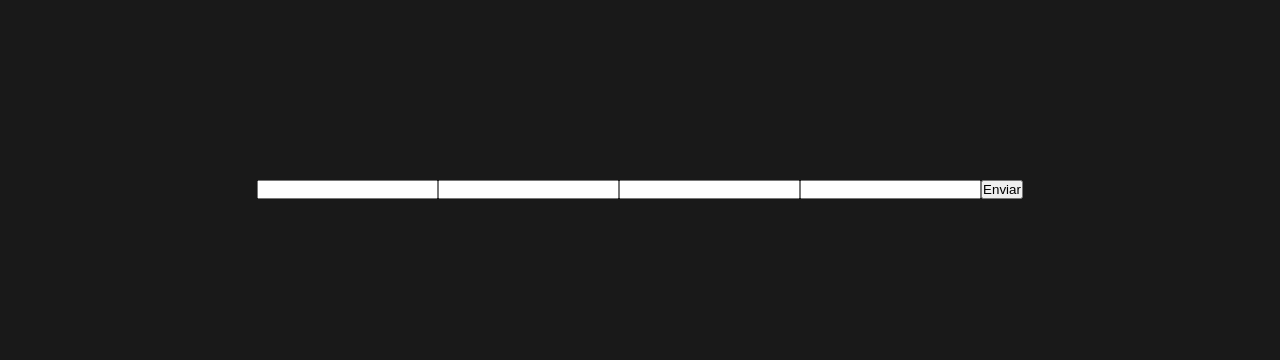
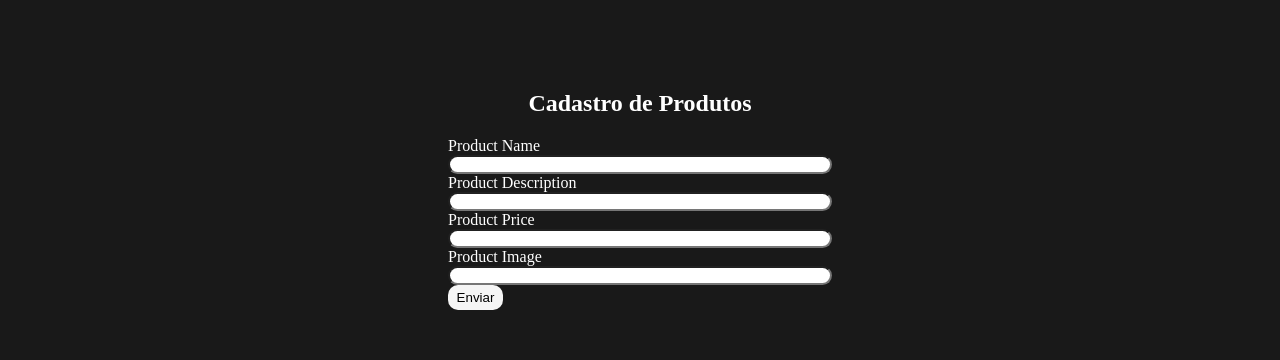
Before and after one commit to vanderleimiguel/eCommerce_reactTs, a React (Vite) app in the folder vite-project/: page /create in a window 1280 px wide. Shown: the part 210-570 px from the top of the page. Built offline with nearby package versions, Linux system fonts and the light colour scheme.

Commit message:
styles form

```diff
--- a/vite-project/src/pages/createProduct/createProduct.tsx
+++ b/vite-project/src/pages/createProduct/createProduct.tsx
@@ -1,7 +1,9 @@
 import { FormEvent, useState, useEffect } from 'react'
 import { useNavigate } from 'react-router-dom'
 import { productList } from '../../mocks/productList'
+import { Content } from '../../styles/global'
 import { Product } from '../../utils/types/product.type'
+import { ContentDiv } from './styles'
 
 export function CreateProduct() {
   const navigate = useNavigate()
@@ -22,14 +24,19 @@ export function CreateProduct() {
   }
 
   return (
-    <div>
+    <ContentDiv>
+      <h2>Cadastro de Produtos</h2>
       <form onSubmit={handleSubmit}>
+        <label>Product Name</label>
         <input type="text" name="productName"></input>
+        <label>Product Description</label>
         <input type="text" name="productDescription"></input>
+        <label>Product Price</label>
         <input type="number" name="productPrice"></input>
+        <label>Product Image</label>
         <input type="text" name="productImage"></input>
         <button type="submit">Enviar</button>
       </form>
-    </div>
+    </ContentDiv>
   )
 }
--- a/vite-project/src/pages/createProduct/styles.ts
+++ b/vite-project/src/pages/createProduct/styles.ts
@@ -0,0 +1,51 @@
+import styled from "styled-components";
+
+export const ContentDiv = styled.div`
+  display: flex;
+  height: 100%;
+  width: 100%;
+  flex-direction: column;
+  align-items: center;
+  justify-content: center;
+
+  h2 {
+    margin: 20px;
+  }
+
+  form {
+    display: flex;
+    flex-direction: column;
+    width: 30%;
+  }
+
+  input {
+    border-radius: 10px;
+    color: black;
+    padding-left: 5px;
+    width: 100%;
+  }
+
+  section {
+    display: flex;
+    width: 100%;
+    align-items: center;
+    justify-content: center;
+    padding-top: 10px;
+  }
+
+  button {
+    display: flex;
+    height: 25px;
+    width: 55px;
+    border-radius: 10px;
+    background-color: whitesmoke;
+    color: black;
+    border: none;
+    justify-content: center;
+    align-items: center;
+    cursor: pointer;
+    :hover {
+      background-color: blue;
+    }
+  }
+`;
```
